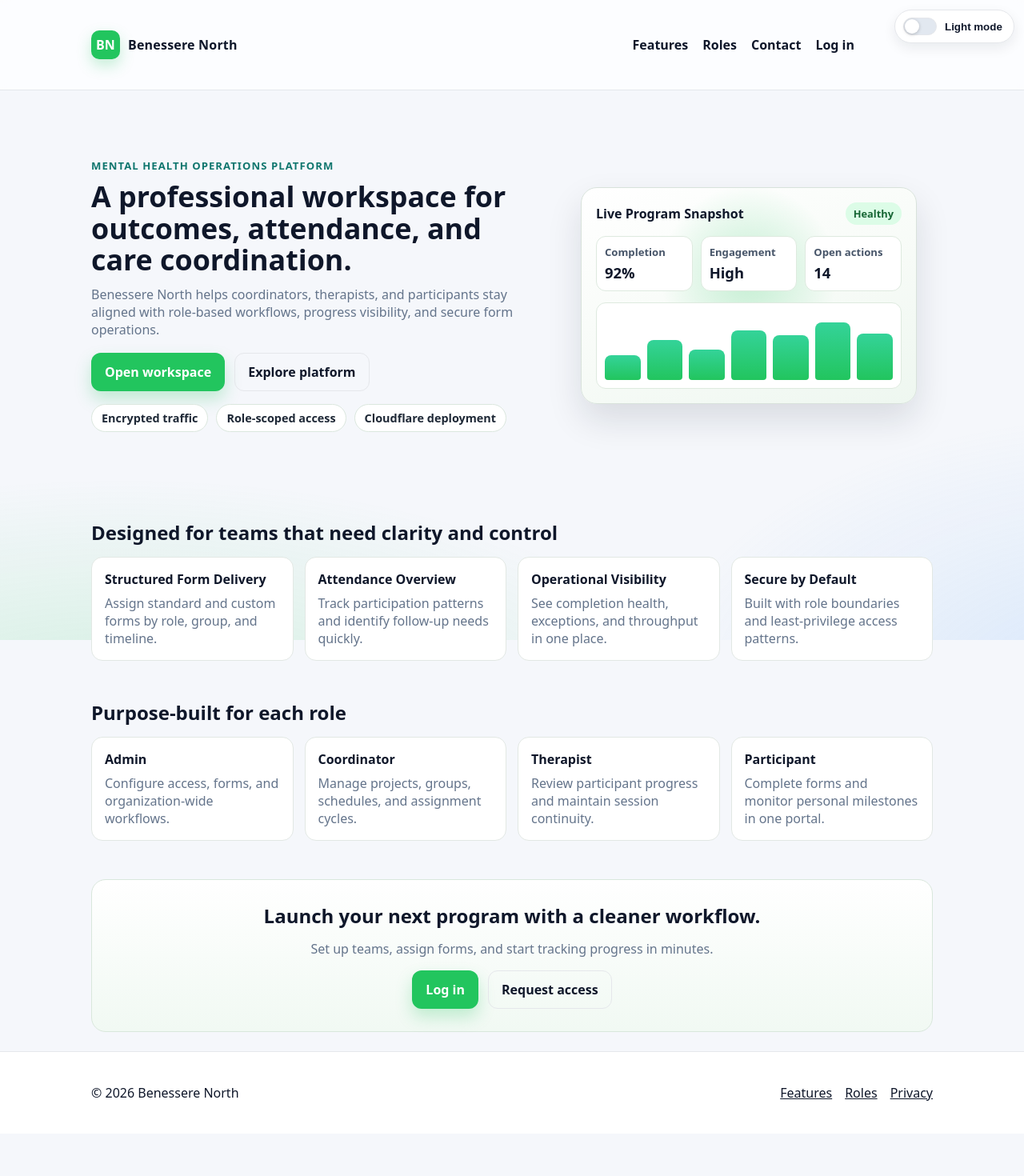
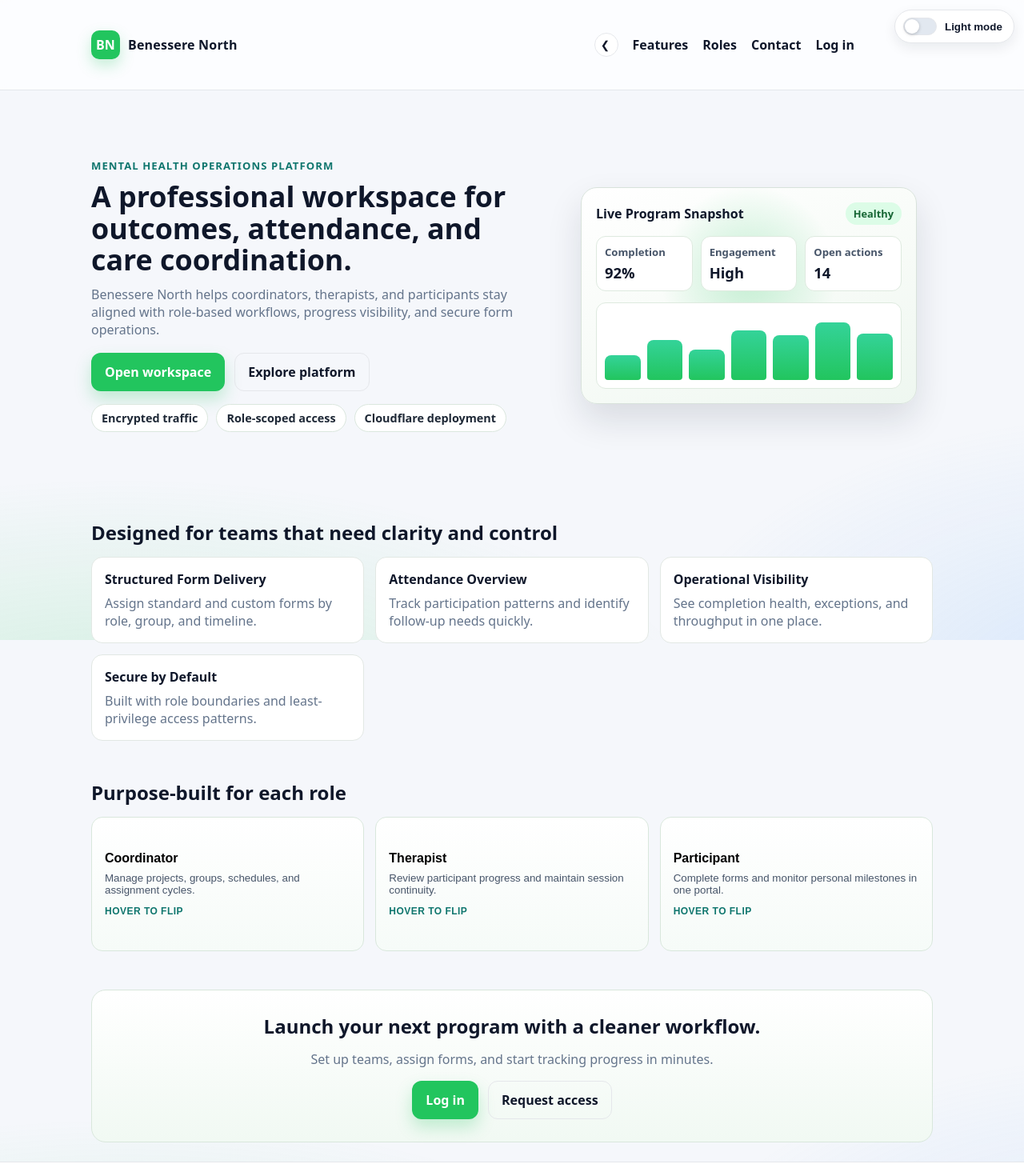
Before and after one commit to jpache22/benessere-north-mental-health-tracker, a SvelteKit app in the folder frontend/: page /landing in a window 1280 px wide. Shown: the top 1470 px of the page at 80% size. Before the commit the page ends 1417 px from the top, so only its background shows below. Built offline with nearby package versions, Linux system fonts and the light colour scheme.

Commit message:
Add collapsible global nav and interactive role cards

```diff
--- a/frontend/src/app.css
+++ b/frontend/src/app.css
@@ -61,7 +61,9 @@
 .logo{width:36px;height:36px;border-radius:10px;background:var(--brand);color:#fff;display:grid;place-items:center;font-weight:800;box-shadow:0 8px 18px var(--ring)}
 .brand-text{font-weight:800;letter-spacing:.2px}
 .menu-btn{margin-left:auto;display:none;border:0;background:transparent;font-size:22px;cursor:pointer}
-.nav-list{display:flex;align-items:center;gap:14px;list-style:none;margin-left:auto;padding:0}
+.nav-list{display:flex;align-items:center;gap:14px;list-style:none;margin-left:0;padding:0}
+.nav-list.collapsed{display:none !important}
+.nav-list li{display:flex;align-items:center}
 .nav-list a{color:var(--nav-link)}
 .nav-list button{color:var(--nav-link)}
 .nav-list a,.nav-list button{text-decoration:none}
@@ -79,6 +81,12 @@
   font-weight:600;
   line-height:1;
   transition:color .16s;
+}
+.nav-list button.nav-item{
+  font: inherit;
+  margin: 0;
+  appearance: none;
+  -webkit-appearance: none;
 }
 .nav-list .nav-item:hover{
   text-decoration:none;
--- a/frontend/src/routes/+layout.svelte
+++ b/frontend/src/routes/+layout.svelte
@@ -7,6 +7,7 @@
   import { clearAuthSession, getAuthSession, getRoleHomePath } from "$lib/auth";
 
   let open = false;
+  let navCollapsed = false;
   let darkMode = false;
   let isAuthenticated = false;
   let dashboardPath = "/landing";
@@ -44,15 +45,24 @@
     applyTheme(!darkMode);
   }
 
+  function toggleNavCollapsed() {
+    navCollapsed = !navCollapsed;
+    if (typeof localStorage !== "undefined") {
+      localStorage.setItem("navCollapsed", navCollapsed ? "1" : "0");
+    }
+  }
+
   onMount(() => {
     syncAuth();
 
     const savedTheme = localStorage.getItem("theme");
     if (savedTheme === "dark" || savedTheme === "light") {
       applyTheme(savedTheme === "dark");
-      return;
+    } else {
+      applyTheme(false);
     }
-    applyTheme(false);
+
+    navCollapsed = localStorage.getItem("navCollapsed") === "1";
   });
 
   function syncAuth() {
@@ -97,6 +107,15 @@
         <span class="logo">BN</span>
         <span class="brand-text">Benessere North</span>
       </a>
+      <button
+        class="nav-collapse-btn {navCollapsed ? 'collapsed' : ''}"
+        on:click={toggleNavCollapsed}
+        aria-label={navCollapsed ? "Expand navigation links" : "Collapse navigation links"}
+        aria-pressed={navCollapsed}
+        title={navCollapsed ? "Expand navigation" : "Collapse navigation"}
+      >
+        <span aria-hidden="true">&#10094;</span>
+      </button>
 
       <button
         class="menu-btn"
@@ -108,7 +127,7 @@
         ☰
       </button>
 
-      <ul id="navList" class="nav-list {open ? 'show' : ''}">
+      <ul id="navList" class="nav-list {open ? 'show' : ''} {navCollapsed ? 'collapsed' : ''}">
         <li><a class="nav-item" href="/landing#features">Features</a></li>
         <li><a class="nav-item" href="/landing#roles">Roles</a></li>
         <li><a class="nav-item" href="/landing#contact">Contact</a></li>
@@ -175,6 +194,36 @@
     padding-right: 120px;
   }
 
+  .nav-collapse-btn {
+    margin-left: auto;
+    width: 30px;
+    height: 30px;
+    border: 1px solid var(--border);
+    border-radius: 999px;
+    background: color-mix(in srgb, var(--card) 84%, transparent);
+    color: var(--nav-link);
+    display: inline-flex;
+    align-items: center;
+    justify-content: center;
+    cursor: pointer;
+    transition: transform .2s, border-color .2s, color .2s;
+  }
+
+  .nav-collapse-btn:hover {
+    border-color: color-mix(in srgb, var(--brand) 55%, var(--border));
+    color: var(--brand);
+  }
+
+  .nav-collapse-btn span {
+    font-size: 0.85rem;
+    transform: translateX(-1px);
+    transition: transform .2s;
+  }
+
+  .nav-collapse-btn.collapsed span {
+    transform: rotate(180deg) translateX(1px);
+  }
+
   .theme-fab {
     position: fixed;
     top: 12px;
@@ -236,6 +285,10 @@
   }
 
   @media (max-width: 960px) {
+    .nav-collapse-btn {
+      display: none;
+    }
+
     .nav {
       padding-right: 108px;
     }
--- a/frontend/src/routes/landing/+page.svelte
+++ b/frontend/src/routes/landing/+page.svelte
@@ -8,6 +8,23 @@
   let glowY = 40;
   let isAuthenticated = false;
   let dashboardPath = "/landing";
+  const roleCards = [
+    {
+      role: "Coordinator",
+      summary: "Manage projects, groups, schedules, and assignment cycles.",
+      insight: "Owns team operations, timeline setup, and participant flow across the full care program."
+    },
+    {
+      role: "Therapist",
+      summary: "Review participant progress and maintain session continuity.",
+      insight: "Tracks outcomes over time, documents attendance patterns, and acts on missed-session risk quickly."
+    },
+    {
+      role: "Participant",
+      summary: "Complete forms and monitor personal milestones in one portal.",
+      insight: "Sees upcoming forms, completion history, and progress in a simple, private experience."
+    }
+  ];
 
   function handleCardMove(event) {
     const { left, top, width, height } = event.currentTarget.getBoundingClientRect();
@@ -119,22 +136,21 @@
   <section id="roles" class="roles container">
     <h2>Purpose-built for each role</h2>
     <div class="role-grid">
-      <article class="role-card">
-        <h3>Admin</h3>
-        <p>Configure access, forms, and organization-wide workflows.</p>
-      </article>
-      <article class="role-card">
-        <h3>Coordinator</h3>
-        <p>Manage projects, groups, schedules, and assignment cycles.</p>
-      </article>
-      <article class="role-card">
-        <h3>Therapist</h3>
-        <p>Review participant progress and maintain session continuity.</p>
-      </article>
-      <article class="role-card">
-        <h3>Participant</h3>
-        <p>Complete forms and monitor personal milestones in one portal.</p>
-      </article>
+      {#each roleCards as role}
+        <button type="button" class="role-flip" aria-label={"Flip " + role.role + " role card"}>
+          <div class="role-flip-inner">
+            <div class="role-face role-front">
+              <h3>{role.role}</h3>
+              <p>{role.summary}</p>
+              <span class="role-hint">Hover to flip</span>
+            </div>
+            <div class="role-face role-back">
+              <h3>{role.role} Insight</h3>
+              <p>{role.insight}</p>
+            </div>
+          </div>
+        </button>
+      {/each}
     </div>
   </section>
 
@@ -306,28 +322,118 @@
   .feature-grid,
   .role-grid {
     display: grid;
-    grid-template-columns: repeat(4, minmax(0, 1fr));
+    grid-template-columns: repeat(3, minmax(0, 1fr));
     gap: 14px;
   }
 
-  .feature-card,
-  .role-card {
+  .feature-card {
     background: #ffffff;
     border: 1px solid #e2e8e4;
     border-radius: 14px;
     padding: 16px;
   }
 
-  .feature-card h3,
-  .role-card h3 {
+  .feature-card h3 {
     margin: 0 0 8px;
     font-size: 1rem;
   }
 
-  .feature-card p,
-  .role-card p {
+  .feature-card p {
     margin: 0;
     color: var(--muted);
+  }
+
+  .role-flip {
+    width: 100%;
+    border: 0;
+    background: transparent;
+    padding: 0;
+    text-align: left;
+    cursor: pointer;
+    perspective: 1000px;
+    min-height: 168px;
+  }
+
+  .role-flip:focus-visible {
+    outline: 2px solid color-mix(in srgb, var(--brand) 70%, #ffffff);
+    outline-offset: 4px;
+    border-radius: 16px;
+  }
+
+  .role-flip-inner {
+    position: relative;
+    width: 100%;
+    height: 100%;
+    min-height: 168px;
+    transform-style: preserve-3d;
+    transition: transform 600ms cubic-bezier(.2, .7, .2, 1);
+  }
+
+  .role-flip:hover .role-flip-inner,
+  .role-flip:focus-within .role-flip-inner,
+  .role-flip:focus .role-flip-inner {
+    transform: rotateY(180deg);
+  }
+
+  .role-face {
+    position: absolute;
+    inset: 0;
+    border-radius: 14px;
+    border: 1px solid #d9e7dc;
+    padding: 16px;
+    backface-visibility: hidden;
+    display: flex;
+    flex-direction: column;
+    justify-content: center;
+    gap: 8px;
+  }
+
+  .role-front {
+    background: linear-gradient(180deg, #ffffff 0%, #f6fbf8 100%);
+  }
+
+  .role-back {
+    transform: rotateY(180deg);
+    background: linear-gradient(180deg, #f0fff4 0%, #dcfce7 100%);
+    border-color: #bfe9cb;
+  }
+
+  .role-face h3 {
+    margin: 0;
+    font-size: 1rem;
+  }
+
+  .role-face p {
+    margin: 0;
+    color: #475569;
+  }
+
+  :global(:root[data-theme='dark']) .role-front {
+    background: linear-gradient(180deg, #111827 0%, #1f2937 100%);
+    border-color: #334155;
+  }
+
+  :global(:root[data-theme='dark']) .role-back {
+    background: linear-gradient(180deg, #0f172a 0%, #14532d 100%);
+    border-color: #166534;
+  }
+
+  :global(:root[data-theme='dark']) .role-face h3,
+  :global(:root[data-theme='dark']) .role-face p {
+    color: #e2e8f0;
+  }
+
+  :global(:root[data-theme='dark']) .role-hint {
+    color: #86efac;
+  }
+
+  .role-hint {
+    margin-top: 4px;
+    font-size: 0.75rem;
+    font-weight: 700;
+    letter-spacing: 0.04em;
+    text-transform: uppercase;
+    color: #0f766e;
   }
 
   .cta-card {
```
Also changed, not shown: frontend/src/routes/therapist/attendance/+page.svelte (+42 -0 lines), frontend/src/routes/therapist/groupOverview/+page.svelte (+27 -3 lines).
